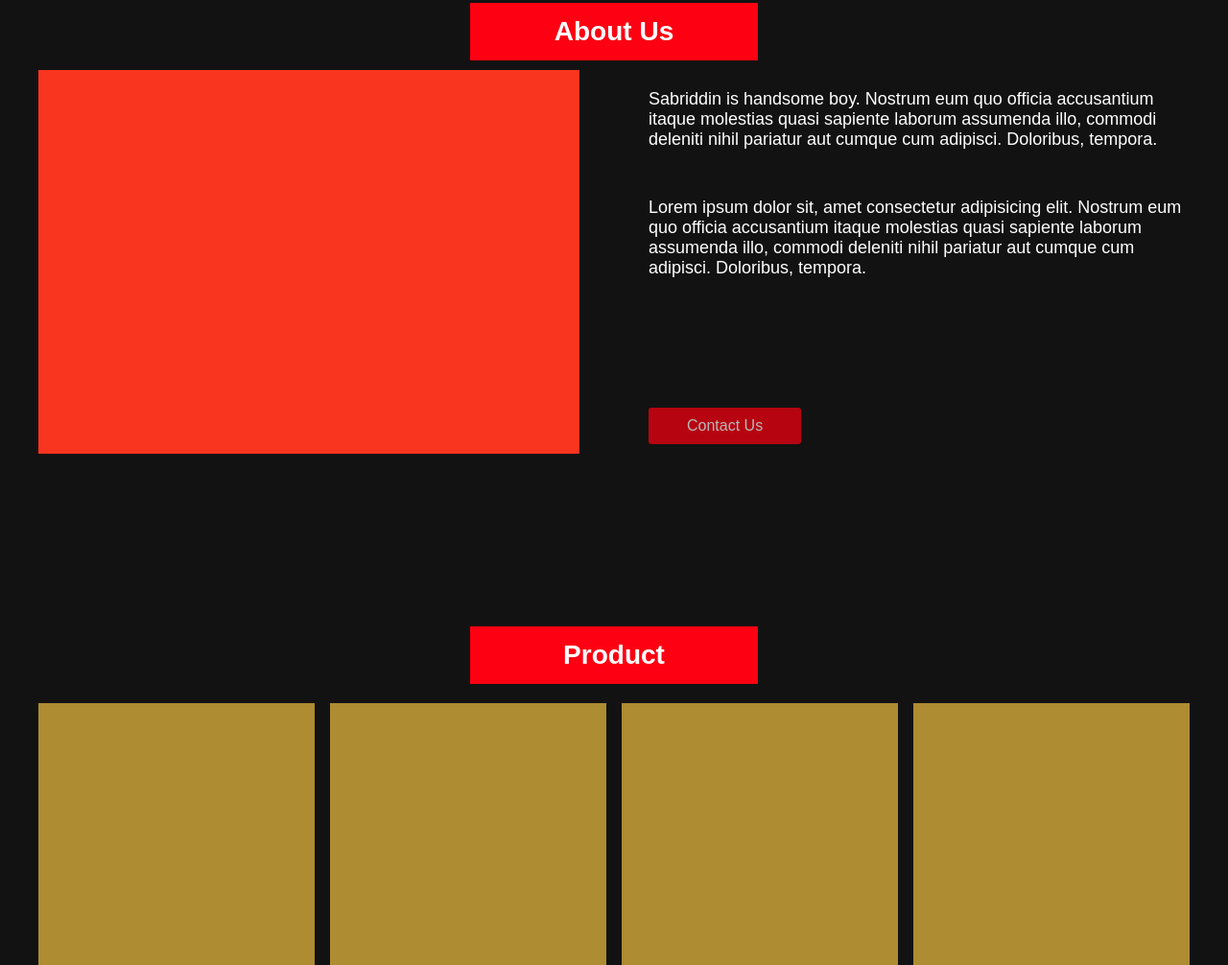
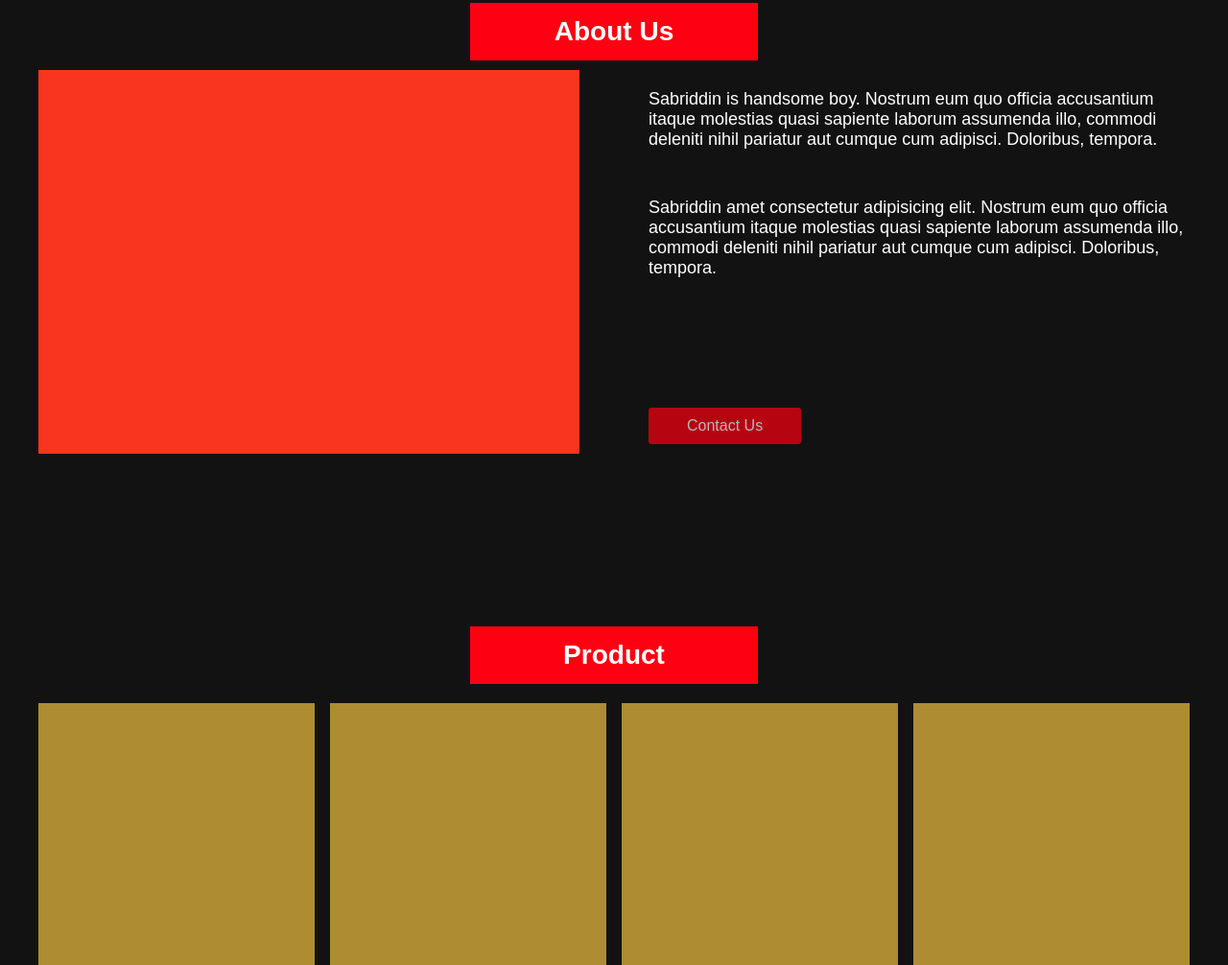
Before and after one commit to Abdumajitov13/first-site, a plain HTML site: page index.html in a window 1280 px wide. Shown: the part 837-1843 px from the top of the page at 96% size. Drawn offline with nearby package versions, Linux system fonts and the light colour scheme.

Commit message:
sabriddin

```diff
--- a/index.html
+++ b/index.html
@@ -81,7 +81,7 @@
                         <p>Sabriddin is handsome boy. Nostrum eum quo
                             officia accusantium itaque molestias quasi sapiente laborum assumenda illo,
                             commodi deleniti nihil pariatur aut cumque cum adipisci. Doloribus, tempora.</p>
-                        <p>Lorem ipsum dolor sit, amet consectetur adipisicing elit. Nostrum eum quo
+                        <p>Sabriddin amet consectetur adipisicing elit. Nostrum eum quo
                             officia accusantium itaque molestias quasi sapiente laborum assumenda illo,
                             commodi deleniti nihil pariatur aut cumque cum adipisci. Doloribus, tempora.</p>
                         <a href="#contact" class="button">Contact Us</a>
```
